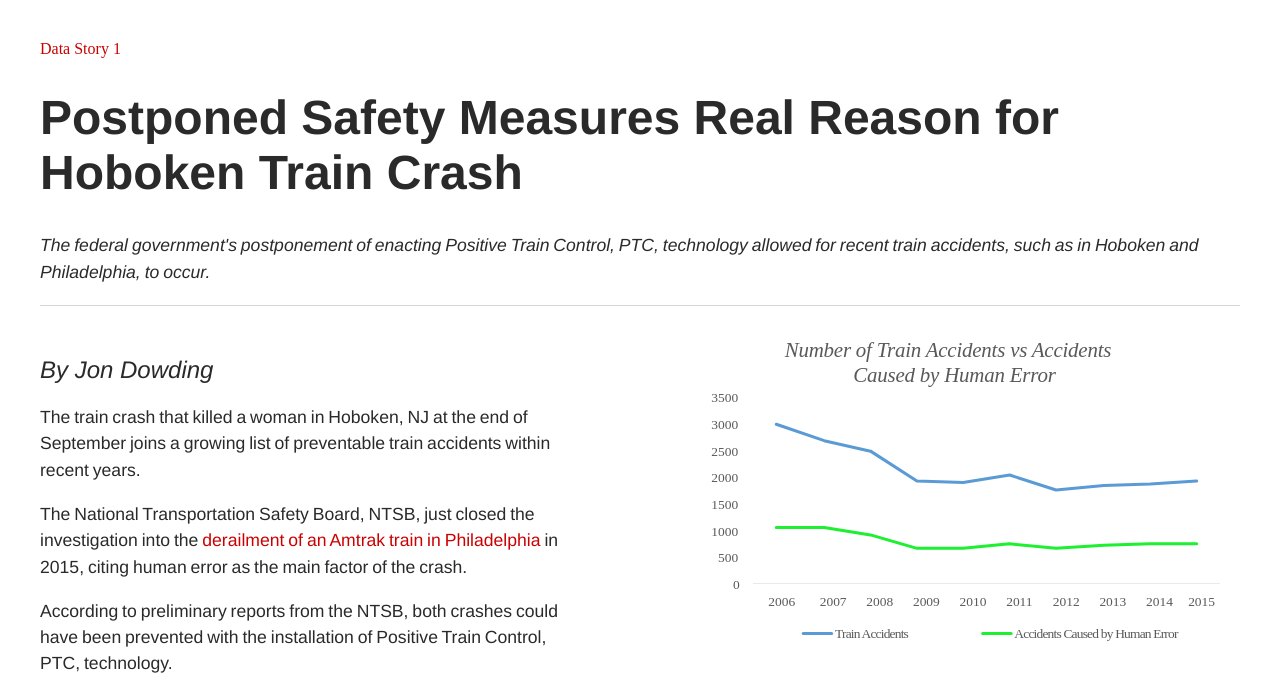
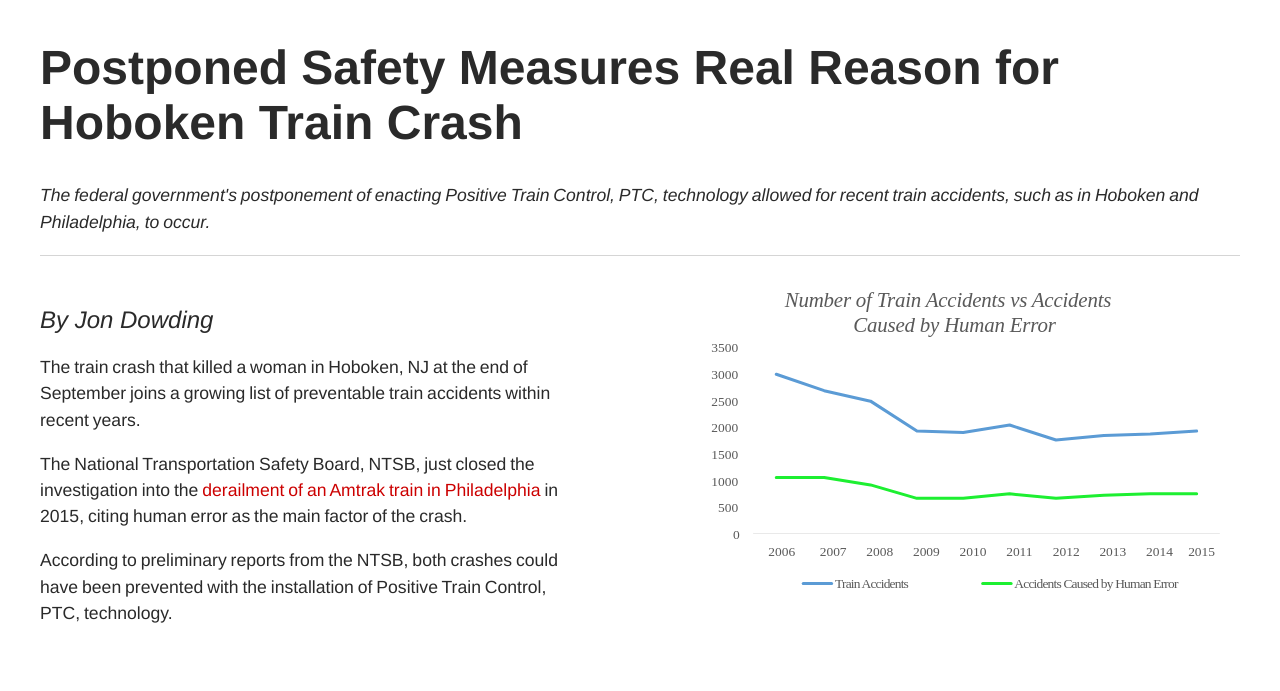
Before and after one commit to jondowding/jondowding.github.io, a plain HTML site: page Data-Story-1/index.html in a window 1280 px wide. Shown: the top 691 px of the page. Drawn offline with Linux system fonts and the light colour scheme.

Commit message:
Update and rename Data_Story_1.html to index.html

```diff
--- a/Data-Story-1/Data_Story_1.html
+++ b/Data-Story-1/index.html
@@ -1,5 +1,3 @@
-<a href="jondowding.github.io/Data-Story-1"> Data Story 1</a>
-
 <head>
 	<title>Preventing Future Train Accidents</title>
 </head>
```
